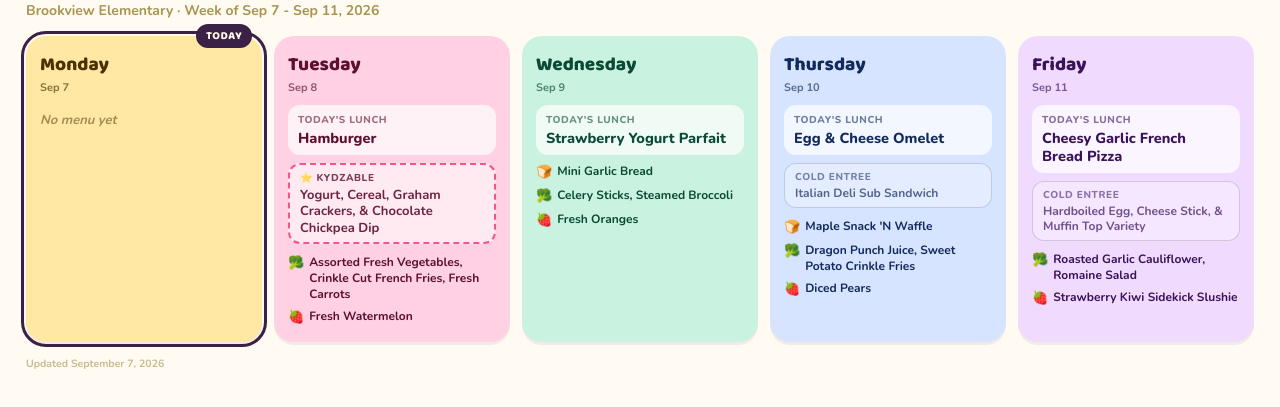
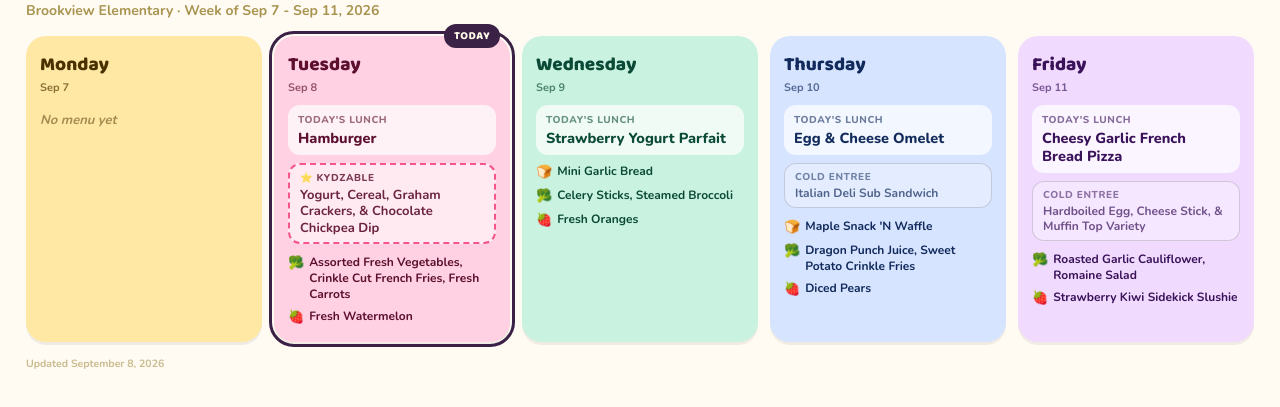
Before and after one commit to timmyb9/brookview-lunch-menu, a plain HTML site: page index.html in a window 1280 px wide. Shown: the part 73-480 px from the top of the page. Drawn offline with nearby package versions, Linux system fonts and the light colour scheme.

Commit message:
Update lunch menu

```diff
--- a/index.html
+++ b/index.html
@@ -167,15 +167,15 @@
   <div class="subtitle">Brookview Elementary &middot; Week of Sep 7 - Sep 11, 2026</div>
   <div class="week">
 
-<div class="day today" style="background:#FFE8A3; color:#4A3200; --accent:#F2A93B;">
-  <div class="today-flag">TODAY</div>
+<div class="day" style="background:#FFE8A3; color:#4A3200; --accent:#F2A93B;">
+
   <div class="day-name">Monday</div>
   <div class="day-date">Sep 7</div>
   <div class="no-menu">No menu yet</div>
 </div>
 
-<div class="day" style="background:#FFD1E3; color:#5C0F2E; --accent:#F2568D;">
-
+<div class="day today" style="background:#FFD1E3; color:#5C0F2E; --accent:#F2568D;">
+  <div class="today-flag">TODAY</div>
   <div class="day-name">Tuesday</div>
   <div class="day-date">Sep 8</div>
   <div class="entree-main"><div class="entree-label">Today's Lunch</div><div class="entree-name">Hamburger</div></div><div class="kydzable"><div class="entree-label">⭐ Kydzable</div><div class="entree-name">Yogurt, Cereal, Graham Crackers, & Chocolate Chickpea Dip</div></div><div class="side-row"><span class="side-icon">🥦</span><span>Assorted Fresh Vegetables, Crinkle Cut French Fries, Fresh Carrots</span></div><div class="side-row"><span class="side-icon">🍓</span><span>Fresh Watermelon</span></div>
@@ -203,7 +203,7 @@
 </div>
 
   </div>
-  <div class="footer">Updated September 7, 2026</div>
+  <div class="footer">Updated September 8, 2026</div>
 </div>
 </body>
 </html>
```
